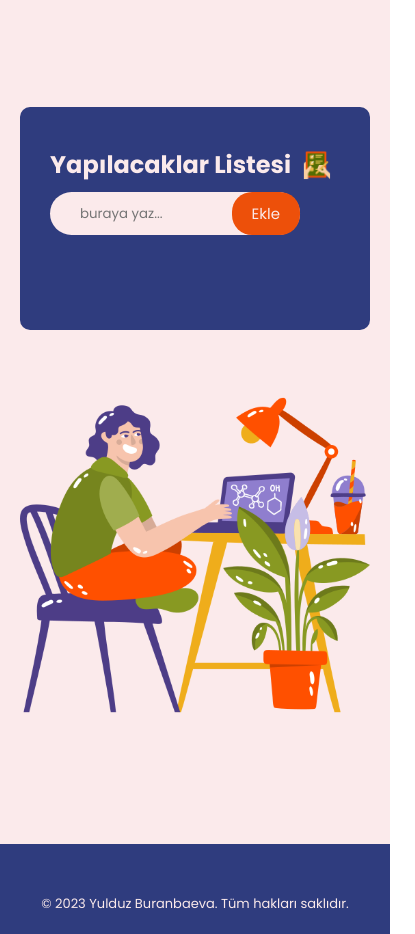
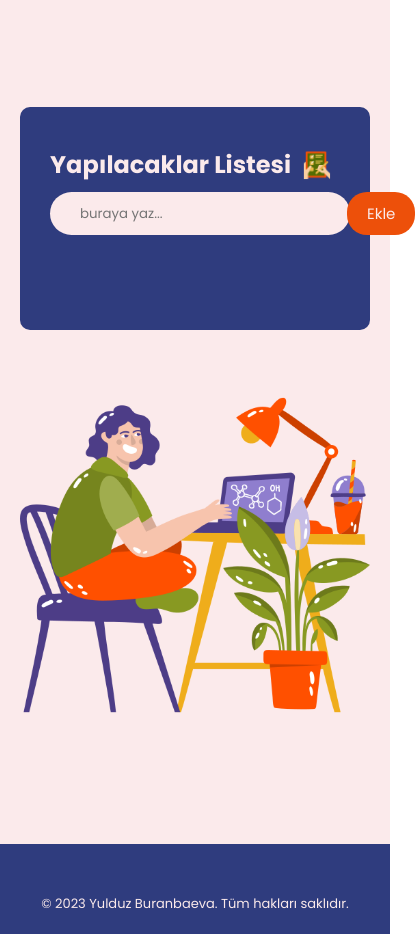
Before and after one commit to Yulduzb/To-Do-List-Project, a plain HTML site: page index.html in a window 390 px wide. Shown: the whole page, 415 px wide, since content can reach past the window. Drawn offline with Linux system fonts and the light colour scheme.

Commit message:
update responsive width

```diff
--- a/style.css
+++ b/style.css
@@ -237,7 +237,8 @@ img{
    }
 
    .row{
-    width: 250px;
+    width: 300px;
+
 
 }
 
@@ -249,7 +250,7 @@ background:#ED500A;
 border-radius: 20px;
 color:#FBEAEB;
 font-size: 15px;
-margin-left: -150px;
+margin-right: 30px;
 }
 
 
```
